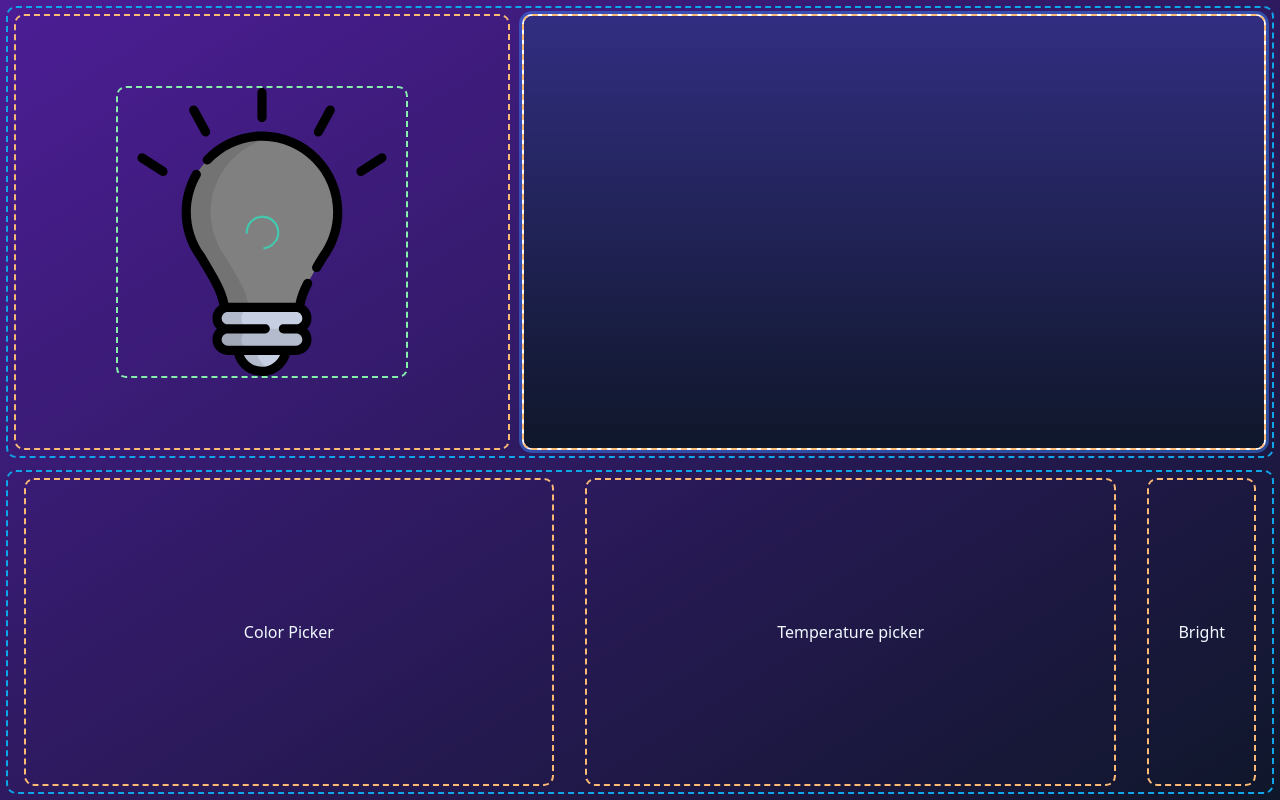
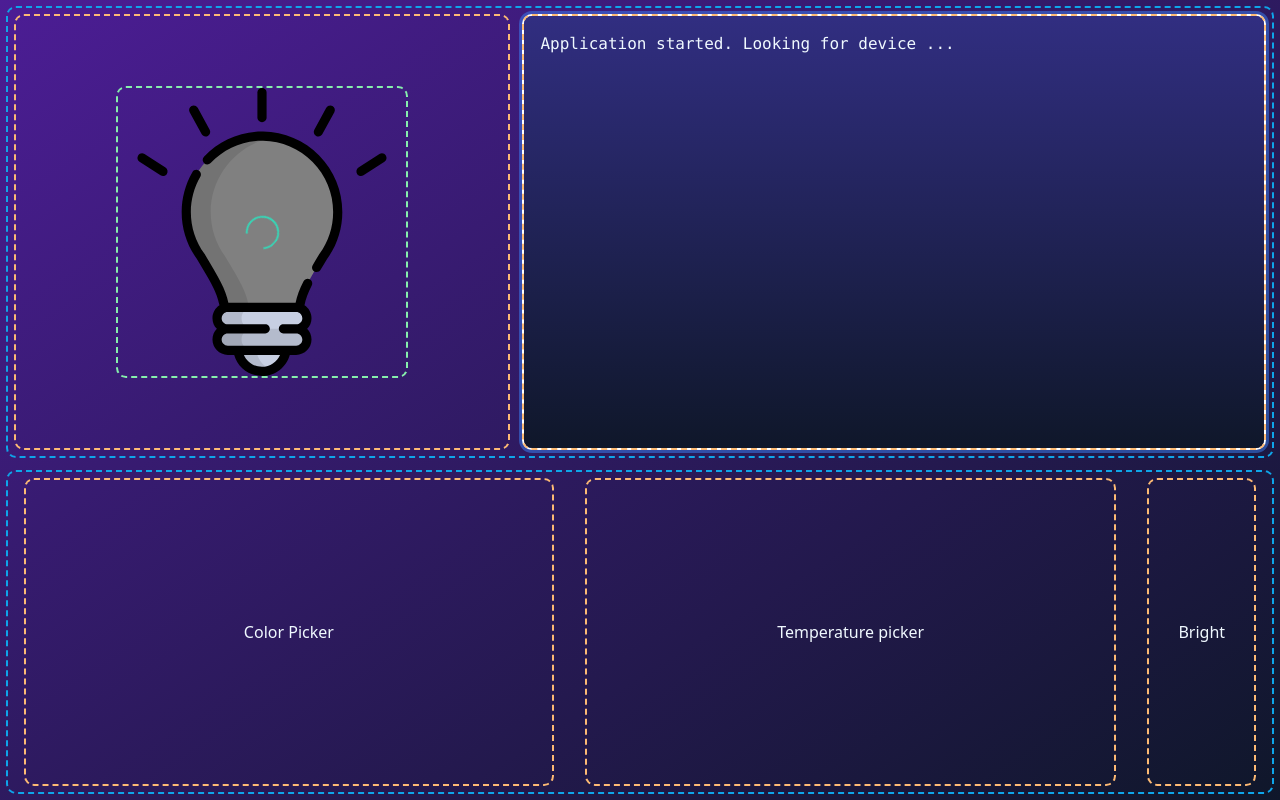
Before and after one commit to vanyason/yeelight, a React (Vite) app in the folder frontend/: page / in a window 1280 px wide. Built offline with nearby package versions, Linux system fonts and the light colour scheme.

Commit message:
Moved components to the separate files + smth minor

```diff
--- a/frontend/src/App.jsx
+++ b/frontend/src/App.jsx
@@ -1,32 +1,16 @@
 import BulbSVG from "./components/BulbSVG";
 import BulbToggle from "./components/BulbToggle";
 import LogsSection from "./components/LogsSection";
+import ColorPicker from "./components/ColorPicker";
+import TemperaturePicker from "./components/TemperaturePicker";
+import BrightnessSlider from "./components/BrightnessSlider";
+import NetInterfacePicker from "./components/NetInterfacePicker";
 import { ClipLoader } from "react-spinners";
 
 import { useState } from "react";
 
-function ColorPicker(props) {
-  return <div {...props}>{" Color Picker "}</div>;
-}
-
-function TemperaturePicker(props) {
-  return <div {...props}>{" Temperature picker "}</div>;
-}
-
-function BrightnessSlider(props) {
-  return <div {...props}>{" Bright "}</div>;
-}
-
-function NetInterfacePicker(props) {
-  return (
-    <button type="button" className="com outline-orange-300 items-center ring ring-blue-300 hover:ring-blue-400 sm:w-20 sm:h-10 w-20 h-6">
-      {" Pick Net interface "}
-    </button>
-  );
-}
-
 export default function App() {
-  const [logMsgs, setLogMsgs] = useState([]);
+  const [logMsgs, setLogMsgs] = useState(["Application started. Looking for device ..."]);
   const [bulbConnected, setBulbConnected] = useState(false);
 
   function log(msg) {
--- /dev/null
+++ b/frontend/src/components/BrightnessSlider.jsx
@@ -0,0 +1,3 @@
+export default function BrightnessSlider(props) {
+  return <div {...props}>{" Bright "}</div>;
+}
--- a/frontend/src/components/BulbSVG.jsx
+++ b/frontend/src/components/BulbSVG.jsx
@@ -1,4 +1,3 @@
-import * as React from "react";
 const BulbSVG = (props) => (
   <svg
     id="Layer_1"
@@ -28,7 +27,7 @@ const BulbSVG = (props) => (
     />
     <path
       style={{
-        fill: props.color ? props.color :"#FFD782", //<color to change
+        fill: props.color ? props.color : "#FFD782", //<color to change
       }}
       d="M257.861,85.607c-74.306-1.006-136.51,60.325-136.51,134.637c0,29.618,9.571,56.997,25.777,79.229 c26.009,43.305,38.363,63.481,42.092,89.916c1.599,11.334,11.283,19.77,22.729,19.77h88.102c11.446,0,21.129-8.437,22.729-19.77 c3.73-26.435,16.084-46.61,42.092-89.916c16.207-22.232,25.777-49.611,25.777-79.229C390.649,146.5,331.367,86.602,257.861,85.607z"
     />
--- /dev/null
+++ b/frontend/src/components/ColorPicker.jsx
@@ -0,0 +1,3 @@
+export default function ColorPicker(props) {
+  return <div {...props}>{" Color Picker "}</div>;
+}
--- a/frontend/src/components/LogsSection.jsx
+++ b/frontend/src/components/LogsSection.jsx
@@ -1,12 +1,8 @@
-import ScrollToBottom from 'react-scroll-to-bottom';
-
+import ScrollToBottom from "react-scroll-to-bottom";
 
 export default function LogsSection(props) {
-  const logs = props.logs.map(log => <p>{log}</p>);
+  let counter = 0;
+  const logs = props.logs.map((log) => <p key={counter++}> {log}</p>);
 
-  return (
-    <ScrollToBottom {...props}>
-      {logs}
-    </ScrollToBottom>
-  );
+  return <ScrollToBottom {...props}>{logs}</ScrollToBottom>;
 }
--- /dev/null
+++ b/frontend/src/components/NetInterfacePicker.jsx
@@ -0,0 +1,7 @@
+export default function NetInterfacePicker(props) {
+  return (
+    <button type="button" className="com outline-orange-300 items-center ring ring-blue-300 hover:ring-blue-400 sm:w-20 sm:h-10 w-20 h-6">
+      {" Pick Net interface "}
+    </button>
+  );
+}
--- /dev/null
+++ b/frontend/src/components/TemperaturePicker.jsx
@@ -0,0 +1,3 @@
+export default function TemperaturePicker(props) {
+  return <div {...props}>{" Temperature picker "}</div>;
+}
```
